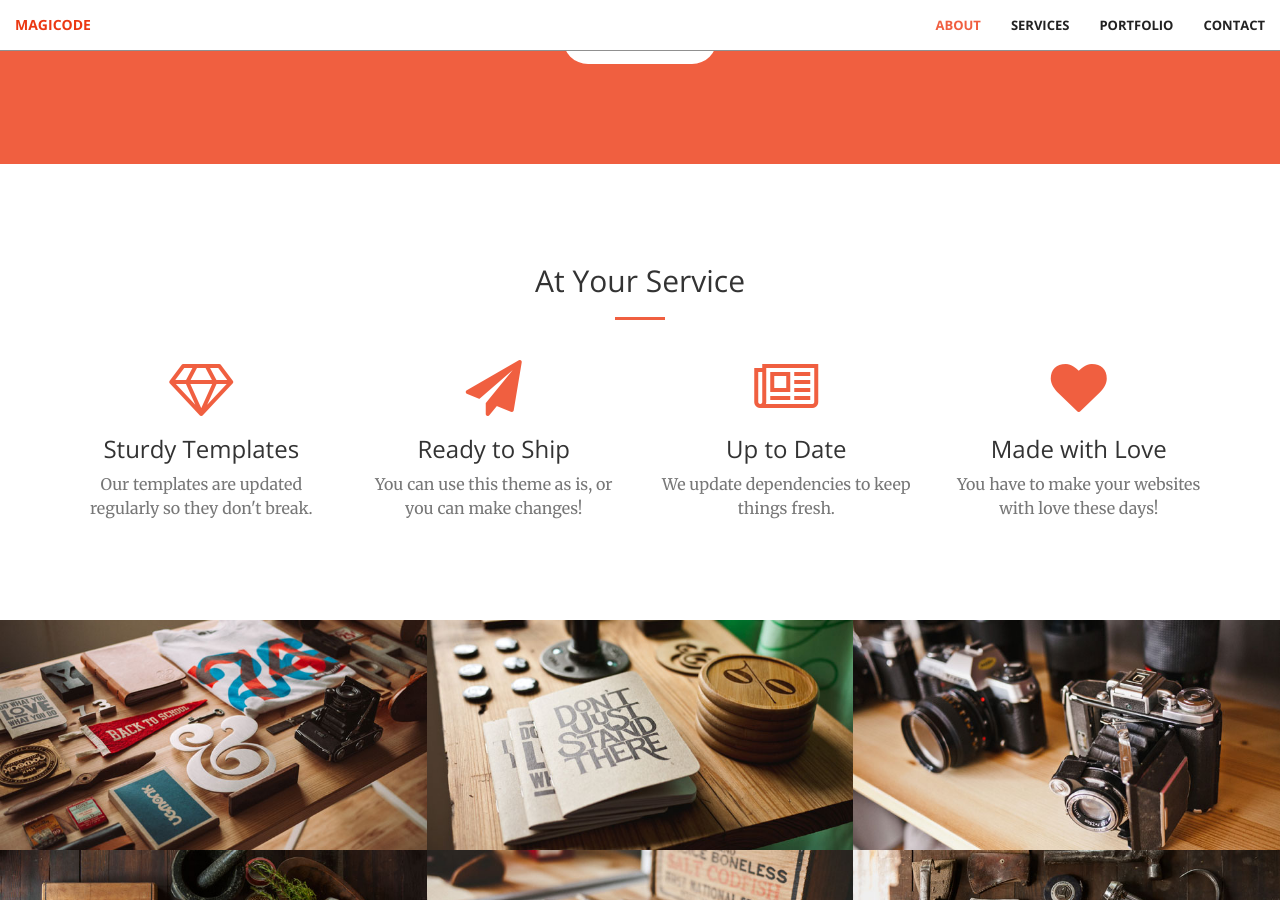
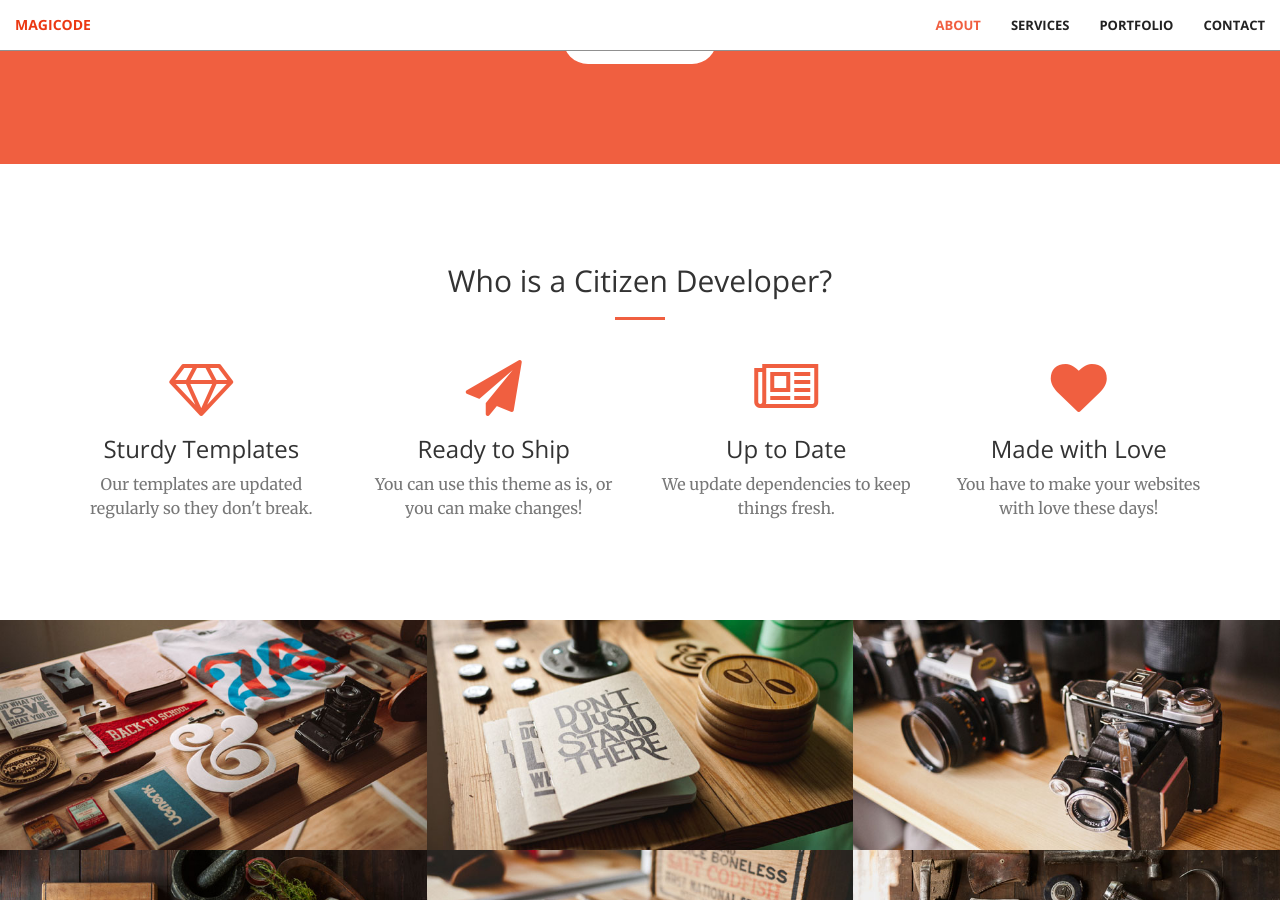
Before and after one commit to ajem70/magicode_site, a Jekyll site: the page built from index.html, in a window 1280 px wide and 900 px high, scrolled down 1154 px. Built offline with Jekyll 4.4.1, drawn with Linux system fonts in a browser that asks for light colours.

Commit message:
Update services.html

```diff
--- a/_includes/services.html
+++ b/_includes/services.html
@@ -2,7 +2,7 @@
     <div class="container">
         <div class="row">
             <div class="col-lg-12 text-center">
-                <h2 class="section-heading">At Your Service</h2>
+                <h2 class="section-heading">Who is a Citizen Developer?</h2>
                 <hr class="primary">
             </div>
         </div>
```
